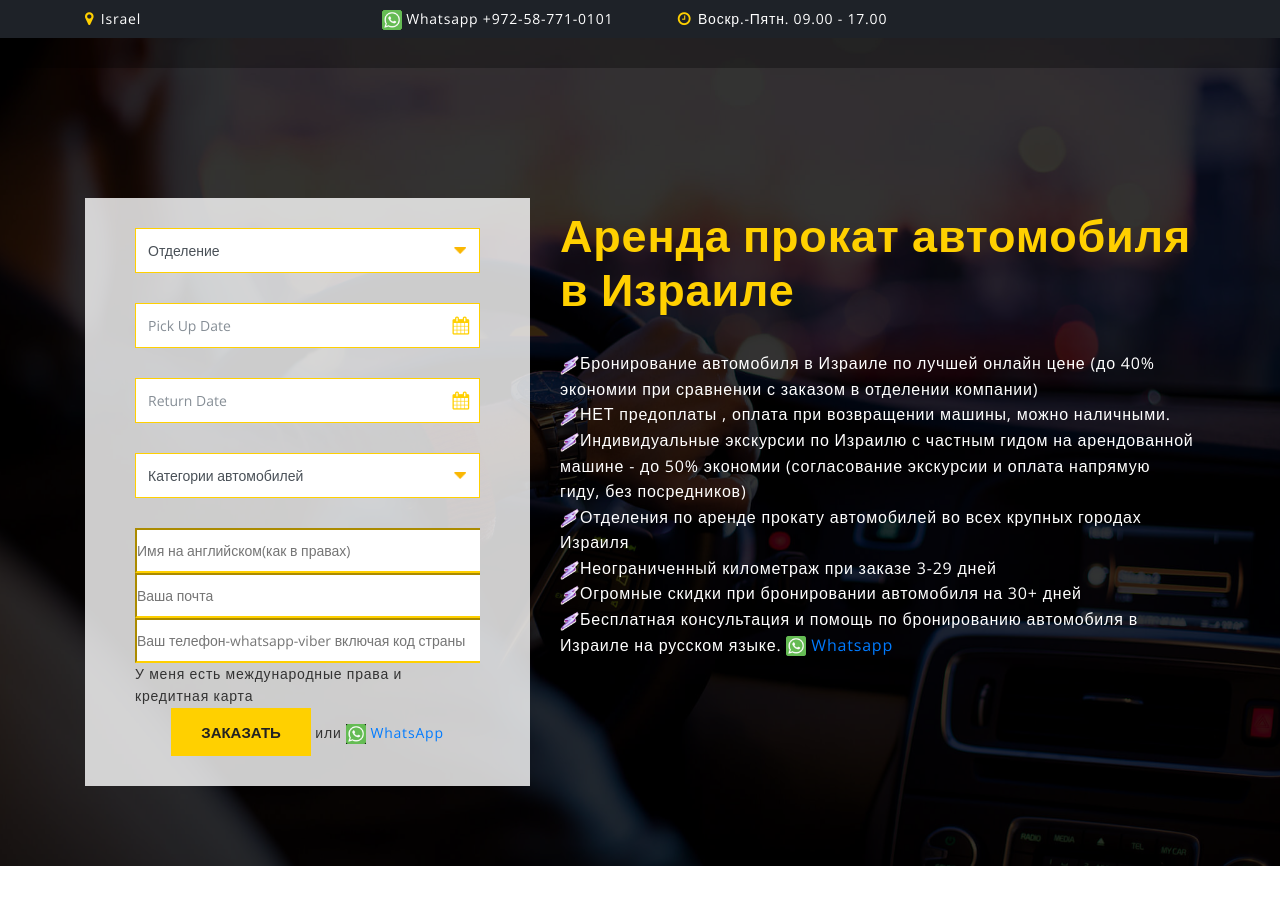
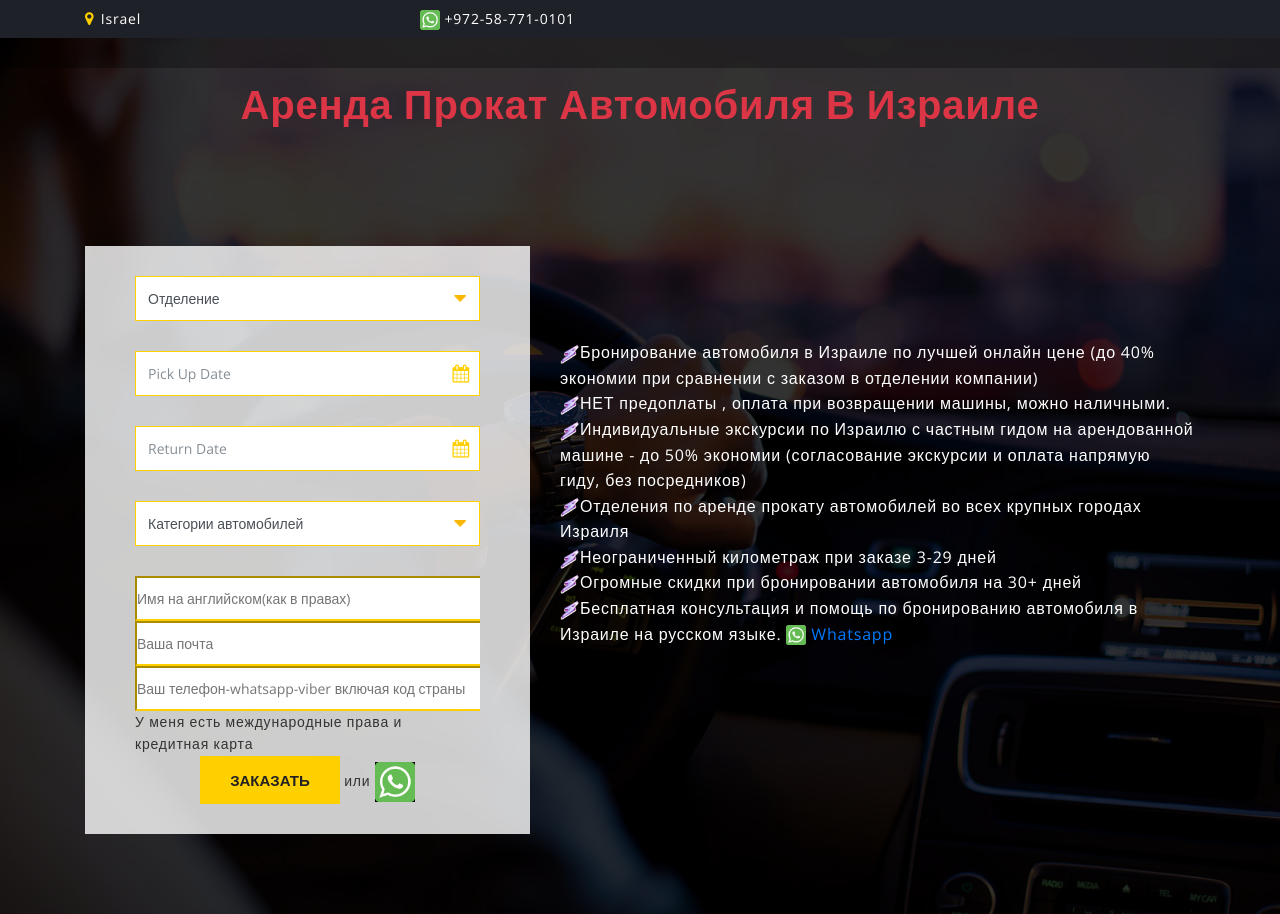
Before and after one commit to vastama/RentalCars, a plain HTML site: page index.html in a window 1280 px wide. Before the commit the page ends 866 px from the top, so only its background shows below. Drawn offline with nearby package versions, Linux system fonts and the light colour scheme.

Commit message:
look and fill

```diff
--- a/index.html
+++ b/index.html
@@ -62,14 +62,14 @@
 
                     <!--== Single HeaderTop Start ==-->
                     <div class="col-lg-3 text-center">
-                        <img src="assets/img/whatsapp.gif" height="20" width="20" alt="Whatsapp"/><a href="https://wa.me/972587710101?text=Я%20заинтересован%20в%20аренде%20авто%20в%20Израиле"/> Whatsapp +972-58-771-0101</a>
+                        <img src="assets/img/whatsapp.gif" height="20" width="20" alt="Whatsapp"/><a href="https://wa.me/972587710101?text=Я%20заинтересован%20в%20аренде%20авто%20в%20Израиле"/> +972-58-771-0101</a>
                         <!--<i class="fa fa-mobile"></i>-->
                     </div>
                     <!--== Single HeaderTop End ==-->
 
                     <!--== Single HeaderTop Start ==-->
                     <div class="col-lg-3 text-center">
-                        <i class="fa fa-clock-o"></i> Воскр.-Пятн. 09.00 - 17.00
+                       <!-- <i class="fa fa-clock-o"></i> Воскр.-Пятн. 09.00 - 17.00-->
                     </div>
                     <!--== Single HeaderTop End ==-->
 
@@ -95,7 +95,8 @@
                     <!--== Logo Start ==-->
                     <!--<div class="col-lg-4">
                         <a href="index.html" class="logo">
-                            <img src="assets/img/rentcar_logo.png" alt="JSOFT">
+                            &lt;!&ndash;<img src="assets/img/rentcar_logo.png" alt="JSOFT">&ndash;&gt;
+
                         </a>
                     </div>-->
                     <!--== Logo End ==-->
@@ -153,9 +154,11 @@
 
     <!--== Slider Area Start ==-->
     <section id="slider-area">
+
         <!--== slide Item One ==-->
         <div class="single-slide-item overlay">
             <div class="container">
+                <h1 class="text-capitalize text-center text-danger">Аренда прокат автомобиля в Израиле</h1>
                 <div class="row">
                     <div class="col-lg-5">
                         <div class="book-a-car">
@@ -253,7 +256,7 @@
 
                                 <div class="book-button text-center">
                                     <button class="book-now-btn">Заказать</button> или
-                                    <img src="assets/img/whatsapp.gif" height="20" width="20" alt="Whatsapp"/><a href="https://wa.me/972587710101?text=Я%20заинтересован%20в%20аренде%20авто%20в%20Израиле"/> WhatsApp</a>
+                                    <img src="assets/img/whatsapp.gif" height="40" width="40" alt="Whatsapp"/><a href="https://wa.me/972587710101?text=Я%20заинтересован%20в%20аренде%20авто%20в%20Израиле"/></a>
                                 </div>
                             </form>
                         </div>
@@ -263,7 +266,7 @@
                         <div class="display-table">
                             <div class="display-table-cell">
                                 <div class="slider-right-text text-left">
-                                    <h1>Аренда прокат автомобиля в Израиле</h1>
+                                    <!--<h1>Аренда прокат автомобиля в Израиле</h1>-->
                                     <br><img src="assets/img/star.gif" height="20" width="20" alt="Бронирование автомобиля в Израиле по лучшей онлайн цене"/>Бронирование автомобиля в Израиле по лучшей онлайн цене (до 40% экономии при сравнении с заказом в отделении компании)
                                     <br><img src="assets/img/star.gif" height="20" width="20" alt="НЕТ предоплаты, оплата только при возвращении машины, возможно наличным"/>НЕТ предоплаты , оплата при возвращении машины, можно наличными.
                                     <br><img src="assets/img/star.gif" height="20" width="20" alt="Индивидуальные экскурсии по Израилю с частным гидом"/>Индивидуальные экскурсии по Израилю с частным гидом на арендованной машине - до 50% экономии (согласование экскурсии и оплата напрямую гиду, без посредников)
```
